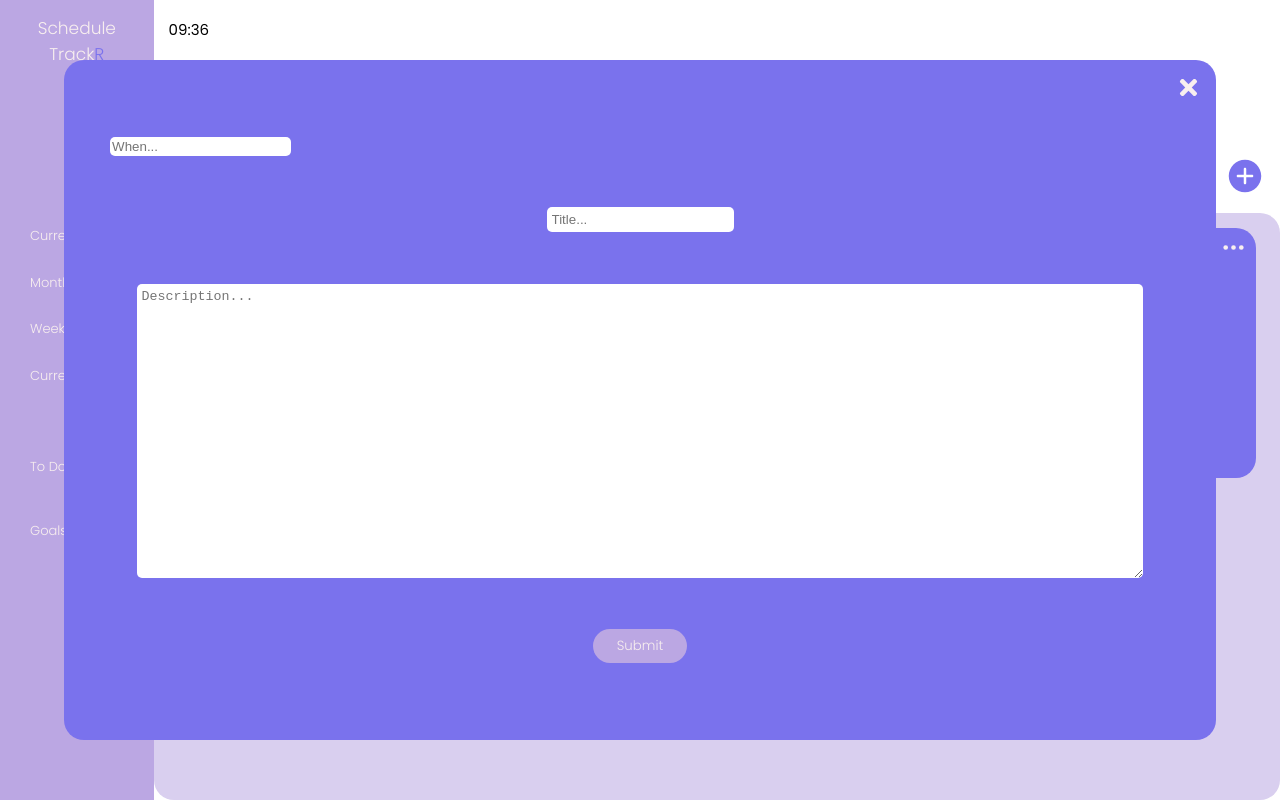
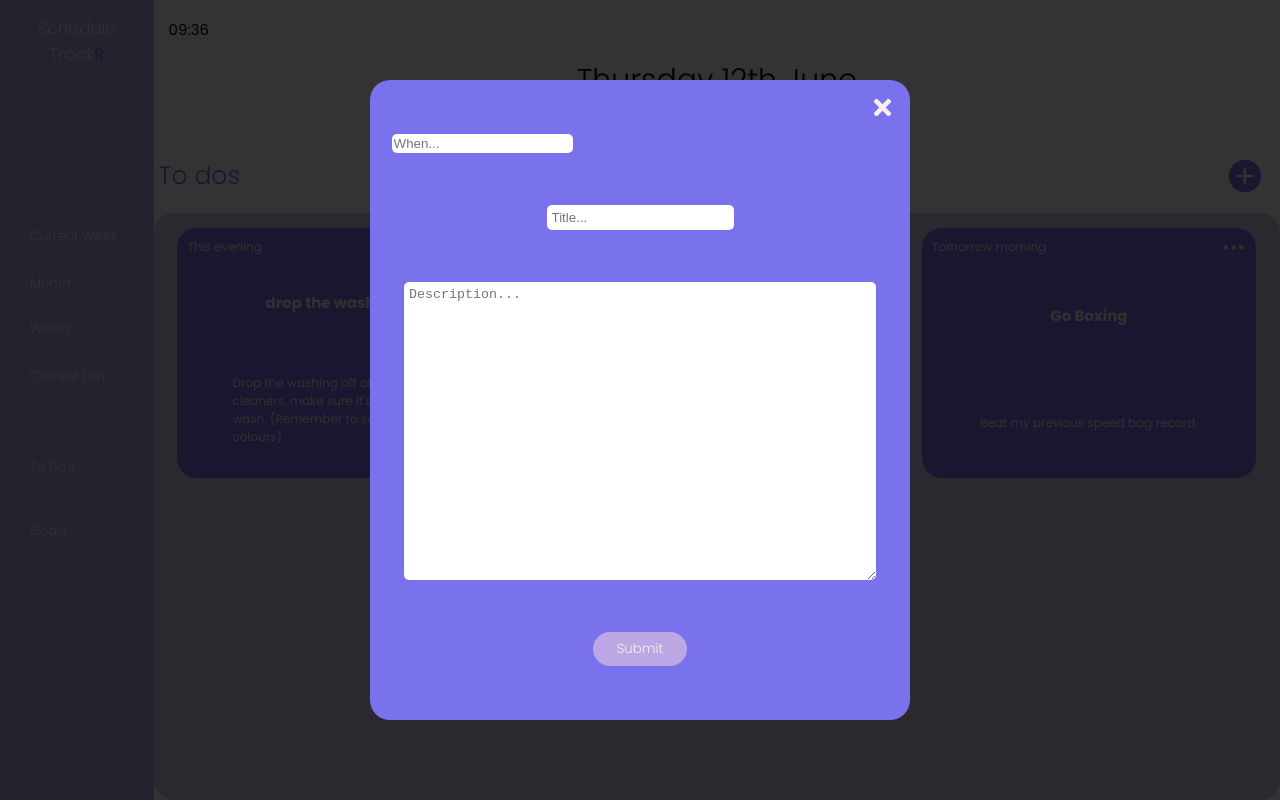
Before and after one commit to David-Henery4/Schedule-TrackR, a React (Create React App) app: page /todo in a window 1280 px wide. Both pictures are taken after a click on the icon 1244 px from the left and 175 px from the top of the page. Built offline with nearby package versions, Linux system fonts and the light colour scheme.

Commit message:
modal-overlay

```diff
--- a/src/App.js
+++ b/src/App.js
@@ -1,7 +1,7 @@
 import { BrowserRouter as Router, Routes, Route} from "react-router-dom";
 import { AppProvider } from "./context/provider";
 import { Goals, Todo, Week, Weeks, Month, CurrentDay } from "./pages";
-import { NavbarDesk, Header, Sidebar, LayoutGrid} from "./components";
+import { NavbarDesk, Header, Sidebar, LayoutGrid , Overlay} from "./components";
 
 function App() {
   // Will change month path!!!!!
@@ -9,6 +9,7 @@ function App() {
     <>
     <AppProvider>
       <Router>
+        <Overlay/>
           <Sidebar />
         <LayoutGrid>
           <Header />
--- /dev/null
+++ b/src/components/Overlay.js
@@ -0,0 +1,12 @@
+import React from 'react'
+import { useGlobalContext } from '../context/provider';
+
+export const Overlay = () => {
+    const { activeInputs } = useGlobalContext()
+    const { todoInput } = activeInputs;
+  return (
+    <div className={`${todoInput ? "overlay overlay-active" : "overlay"}`}></div>
+  )
+}
+
+export default Overlay
--- a/src/components/index.js
+++ b/src/components/index.js
@@ -3,10 +3,12 @@ import Header from "./header";
 import Sidebar from "./sidebar";
 import LayoutGrid from "./layoutGrid";
 import TodoForm from "./TodoForm";
+import Overlay from "./Overlay";
 export{
     NavbarDesk,
     Header,
     Sidebar,
     LayoutGrid,
-    TodoForm
+    TodoForm,
+    Overlay
 }
--- /dev/null
+++ b/src/sass/components/_overlay.scss
@@ -0,0 +1,18 @@
+.overlay{
+    position: fixed;
+    top: 0;
+    left: 0;
+    width: 100vw;
+    height: 100vh;
+    background-color: rgba(0,0,0,.8);
+    z-index: 500;
+    opacity: 0;
+    visibility: hidden;
+    transition: ease-out .3s;
+}
+
+.overlay-active{
+    opacity: 1;
+    visibility: visible;
+    transition: ease-in .3s;
+}
--- a/src/sass/components/_todo-form.scss
+++ b/src/sass/components/_todo-form.scss
@@ -1,7 +1,6 @@
-
 // Might replace placeholders with labels.
 
-.todo-form{
+.todo-form {
   height: 100%;
   width: 100%;
   padding: 4%;
@@ -10,10 +9,11 @@
   justify-content: space-evenly;
   align-items: center;
   gap: 2rem;
-    &-modal{
+  &-modal {
     display: none; // temp
-        height: 85%;
+    height: 80%;
     width: 90%;
+    max-width: 540px;
     border-radius: 2rem;
     background-color: $color-primary;
     position: fixed;
@@ -22,26 +22,26 @@
     transform: translate(-50%, -50%);
     z-index: 1000;
   }
-    &-container{
+  &-container {
     width: 100%;
     height: 100%;
     position: relative;
   }
-    &__start-input{
+  &__start-input {
     align-self: flex-start;
-        padding: .2rem;
+    padding: 0.2rem;
   }
-    &__title-input{
-        padding: .5rem;
+  &__title-input {
+    padding: 0.5rem;
   }
-    &__desc-input{
+  &__desc-input {
     height: 50%;
     width: 95%;
-        padding: .5rem;
+    padding: 0.5rem;
   }
 }
 
-.todo-exit-icon{
+.todo-exit-icon {
   position: absolute;
   top: 1.5rem;
   right: 1.5rem;
@@ -49,6 +49,7 @@
   color: $font-white;
 }
 
-.input-open{ // might be re-used, if so move to more generic folder.
+.input-open {
+  // might be re-used, if so move to more generic folder.
   display: block;
 }
--- a/src/sass/styles.scss
+++ b/src/sass/styles.scss
@@ -10,6 +10,7 @@
 @import "./components/sidebar";
 @import "./components/calandar";
 @import "./components/todo-form";
+@import "./components/overlay";
 @import "./layouts/content-space";
 @import "./layouts/header";
 @import "./layouts/main-grid";
```
Lines whose indentation alone changed are shown as unchanged.
